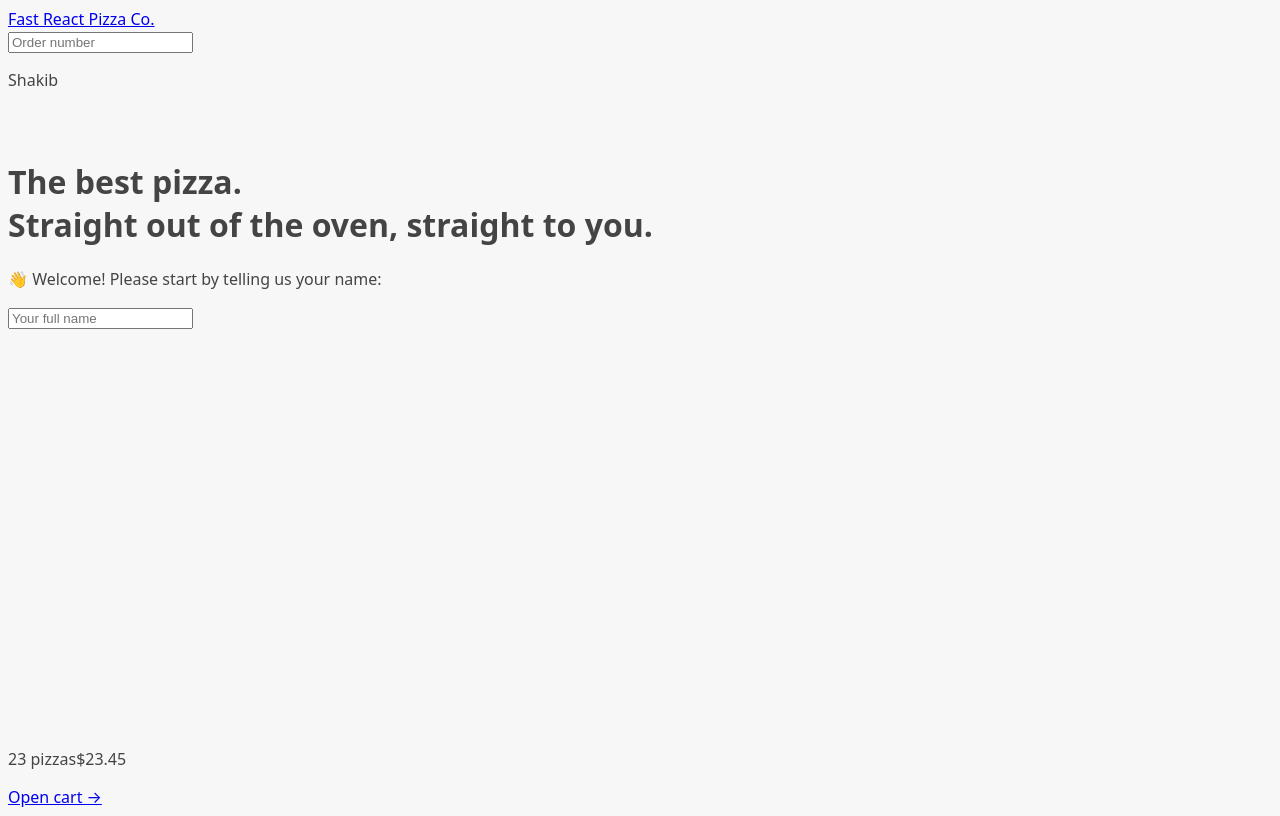
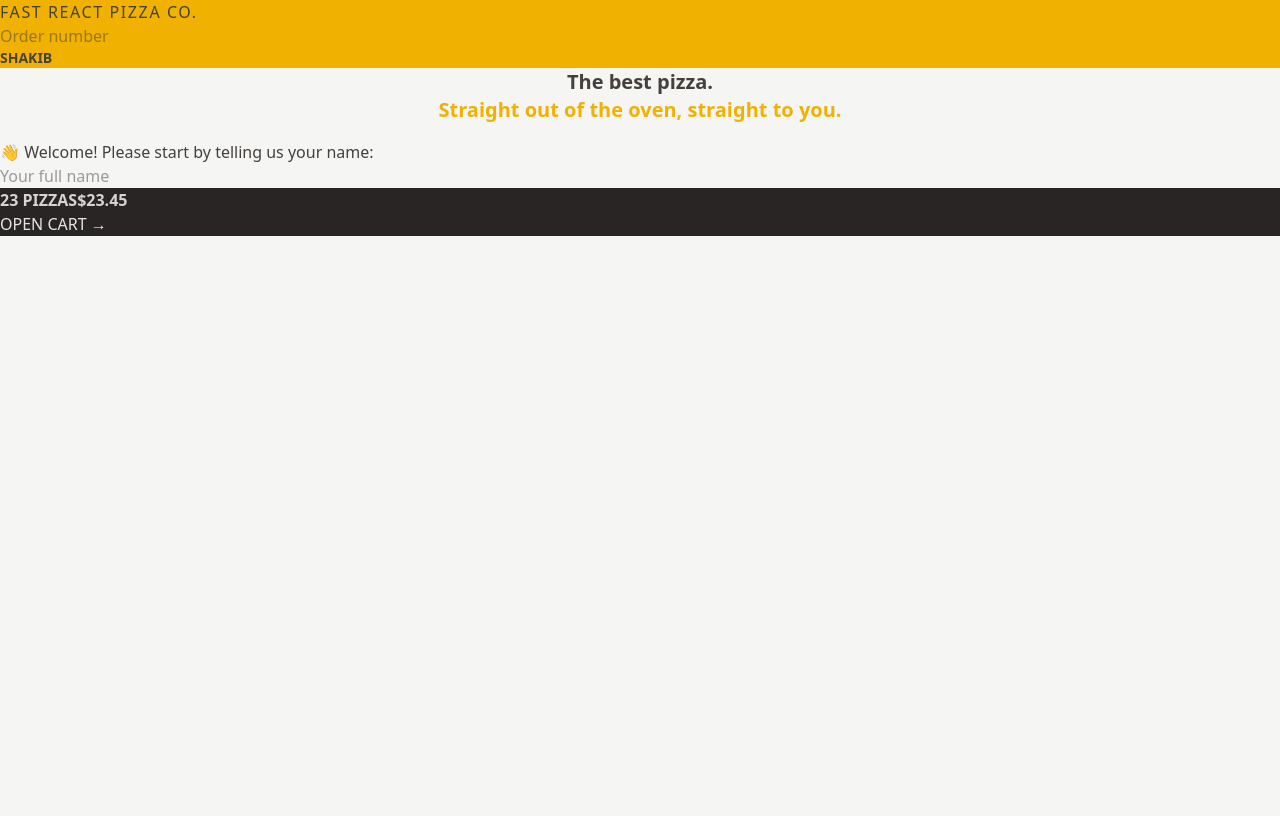
Before and after one commit to shakib97itis/the-pizza-station, a React (Vite) app: page / in a window 1280 px wide. Built offline with nearby package versions, Linux system fonts and the light colour scheme.

Commit message:
Refactor index.css to import Tailwind CSS and comment out existing styles

```diff
--- a/src/index.css
+++ b/src/index.css
@@ -1,16 +1,17 @@
-body {
+@import "tailwindcss";
+/* body {
   font-family: system-ui, -apple-system, BlinkMacSystemFont, 'Segoe UI', Roboto,
     Oxygen, Ubuntu, Cantarell, 'Open Sans', 'Helvetica Neue', sans-serif;
   background-color: #f7f7f7;
   color: #444;
-}
+} */
 
-.layout {
+/* .layout {
   display: grid;
   grid-template-rows: auto 1fr auto;
   gap: 32px;
   height: 100dvh;
-}
+} */
 
 /* https://dev.to/afif/i-made-100-css-loaders-for-your-next-project-4eje */
 .loader {
```
